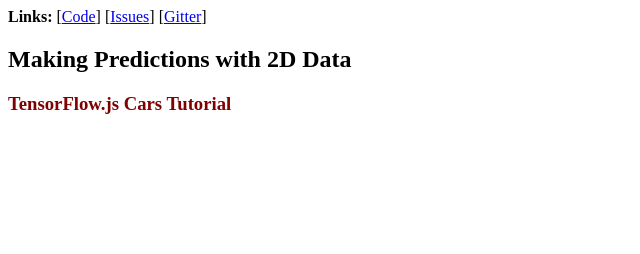
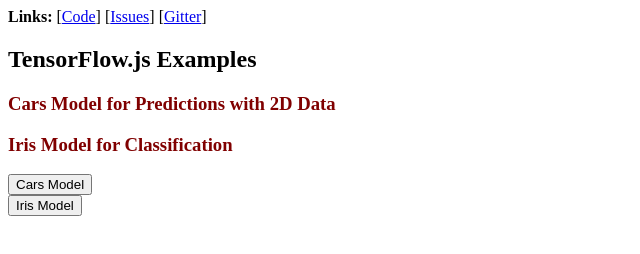
Before and after one commit to cloud4bio/marie, a plain HTML site: page index.html in a window 1280 px wide. Shown: the whole page, without its empty margins (0-640 px from the left). Drawn offline with Linux system fonts and the light colour scheme; no server answers.

Commit message:
access both models from same page

```diff
--- a/carsRegression.js
+++ b/carsRegression.js
@@ -7,15 +7,19 @@ carsUI.ui=function(div){
 
     if(carsUI.div){
 var x = document.createElement("H2");
-var title = document.createTextNode("Making Predictions with 2D Data");
+var title = document.createTextNode("TensorFlow.js Examples");
 
 //this model will take one number (horsepower) and predict one number (MPG)
 x.appendChild(title);
 var y = document.createElement("H3");
-var subtitle = document.createTextNode("TensorFlow.js Cars Tutorial")
+var subtitle = document.createTextNode("Cars Model for Predictions with 2D Data")
+var z = document.createElement("H3");
+var nextsub = document.createTextNode("Iris Model for Classification")
 y.appendChild(subtitle)
+z.appendChild(nextsub)
 document.body.appendChild(x);
 document.body.appendChild(y);
+document.body.appendChild(z);
 
 
 /**
@@ -204,13 +208,32 @@ function testModel(model, inputData, normalizationData) {
   );
 }
 
+  var newDiv = document.createElement('div');
+        document.body.appendChild(newDiv);
+        var carsButton = document.createElement('button')
+        carsButton.setAttribute("id","cars")
+        carsButton.innerHTML = "Cars Model"
+        document.body.appendChild(carsButton)
+        document.getElementById("cars").onclick = function() {
+                run()
+        }
 
-run()
+  var nextDiv = document.createElement('div');
+        document.body.appendChild(nextDiv);
+        var irisButton = document.createElement('button')
+        irisButton.setAttribute("id","iris")
+        irisButton.innerHTML = "Iris Model"
+        document.body.appendChild(irisButton)
+        document.getElementById("iris").onclick = function() {
+                tensorUI.doIris()
+        }
+
     }
 }
 //On page startup
 window.onload = function() {
     if (document.getElementById('workSpace')) {
         carsUI.ui(document.getElementById('workSpace'))
+        tensorUI.ui(document.getElementById('workSpace'))
     }
 }
--- a/index.html
+++ b/index.html
@@ -19,7 +19,7 @@
 
 <!--<script src="newQuestionnaire.js"></script>-->
 <!--<script src="devtesting.js"></script>-->
-<!--<script src="tensorflowIrises.js"></script>-->
+<script src="tensorflowIrises.js"></script>
 <script src="carsRegression.js"></script>
 <!--<script src="BreastCancerModel.js"></script>-->
 <!--<script src="https://jonasalmeida.github.io/jmat/jmat.js"></script>-->
--- a/tensorflowIrises.js
+++ b/tensorflowIrises.js
@@ -8,9 +8,9 @@ tensorUI.ui=function(div){
     if(tensorUI.div){
 
         //Header and text
-        let h = `<h3>TensorFlow.js Iris Classification</h3>`
+        /*let h = `<h3>TensorFlow.js Iris Classification</h3>`
         let description = '<p>Please wait for the model to load.</p>'
-        tensorUI.div.innerHTML=h+description
+        tensorUI.div.innerHTML=h+description*/
 
         //FOLLOWING CODE FROM TUTORIAL:
         //https://www.youtube.com/watch?v=sLtXkU4QjxI&list=PLQY2H8rRoyvwLbzbnKJ59NkZvQAW9wLbx&index=20&t=0s
@@ -231,7 +231,7 @@ tensorUI.ui=function(div){
             //good if error rate is low
         }
 
-        doIris()
+        tensorUI.doIris = doIris
 
         //tfvis.visor().surface({name: 'Test', tab: 'Input Data'});
 /*
@@ -254,6 +254,6 @@ tensorUI.ui=function(div){
 window.onload=function(){
     if(document.getElementById('workSpace')){
         tensorUI.ui(document.getElementById('workSpace'))
-        //carsUI.ui(document.getElementById('workSpace'))
+        carsUI.ui(document.getElementById('workSpace'))
     }
 }
```
